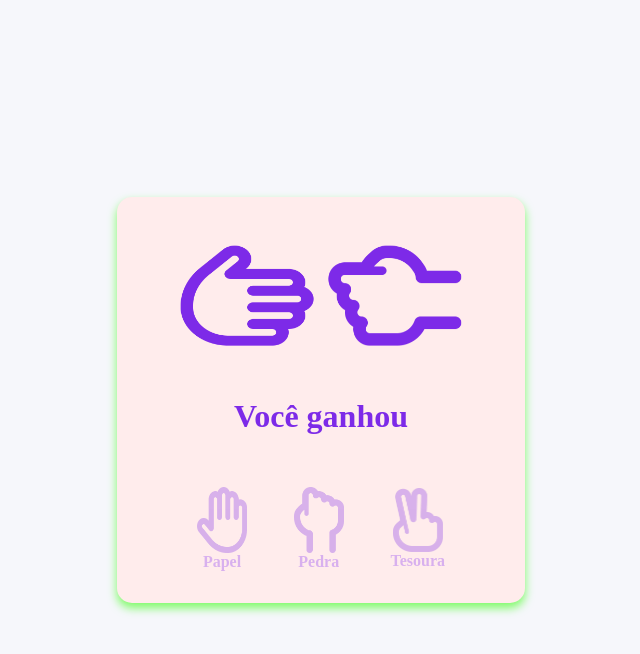
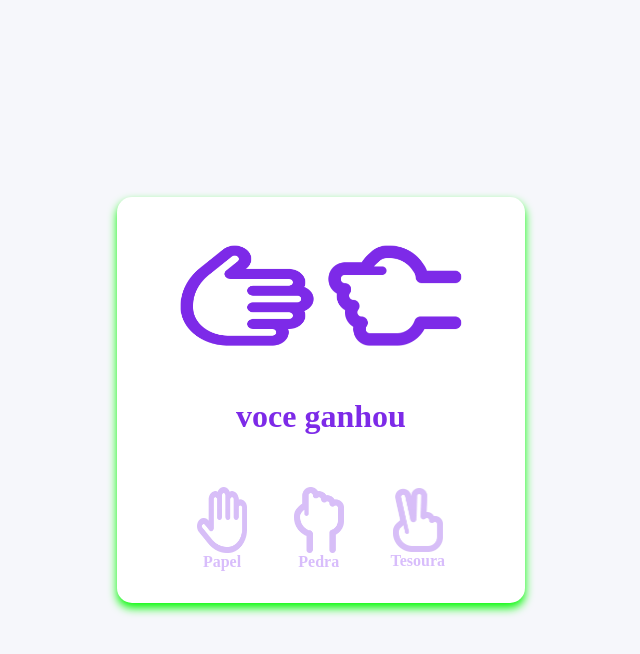
Before and after one commit to gustavo-de-almeida/jokenpo2, a plain HTML site: page index.html in a window 1280 px wide. Both pictures are taken after a click on the element "Papel". Shown: the whole page, without its empty margins (319-959 px from the left). Drawn offline with Linux system fonts and the light colour scheme.

Commit message:
correçao de bug definitivo (acho :-:)

```diff
--- a/scripts.js
+++ b/scripts.js
@@ -4,21 +4,10 @@ const result = document.querySelector("h1");
 const userResult = document.querySelector(".player img")
 const machineResult = document.querySelector(".machine img")
 const main = document.querySelector("main")
-const computerImgs = ['./assets/papel.png','./assets/pedra.png','./assets/tesoura.png',]
+const computerImgs = ['./assets/papel.png','./assets/pedra.png','./assets/tesoura.png']
 
 
-const winner ={
-  RR:"Empate"
-  ,
-  RS:"Voçê",
-  RP:"Computador",
-  PP:"Empate",
-  PR:"Voçê",
-  PS:"Computador",
-  SS:"Empate",
-  SP:"Você",
-  SR:"Computador"
-}
+
 
 
 
@@ -32,37 +21,34 @@ function choiceHandal(event) {
   setTimeout(() => {
     conteiner.classList.remove("start");
     userResult.src = computerImgs[clickedIndex]
+  const randamNumber = Math.floor( Math.random() * computerImgs.length)
+    machineResult.src = computerImgs[randamNumber]
 
 
-    const randamNumber = Math.floor( Math.random() * computerImgs.length)
-    machineResult.src = computerImgs[randamNumber]
-    const userValue = ['P','R','S'][clickedIndex]
-    const computerValue =['P','R','S'][randamNumber]
-    const userComputerResult = userValue + computerValue
-    const finalResult = winner[userComputerResult]
-    if (userValue === computerValue) {
+
+
+    if(clickedIndex === 0 && randamNumber=== 1 || clickedIndex === 2 && randamNumber === 0 || clickedIndex === 1 && randamNumber=== 2  ){
+      setTimeout(() => {
+        result.innerHTML ="voce ganhou"
+     main.style.boxShadow ='0 5px 10px rgb(0,250,0,6)'
+     }, 50);
+
+    }else if(clickedIndex === randamNumber  ){
+
       setTimeout(() => {
         result.innerHTML ="Empate"
       main.style.boxShadow ='0 5px 10px rgb(255, 238, 0)'
       }, 50);
 
-    }
-    else if(finalResult === "RS"|| finalResult=== "SP" || finalResult==="PR" ){
+    }else{
       setTimeout(() => {
-         result.innerHTML ="Computador ganhou"
-      main.style.boxShadow ='0 5px 10px rgba(255, 0, 0, 0.6)'
-      }, 50);
-
-    } else{
-      setTimeout(() => {
-        result.innerHTML ="Você ganhou"
-      main.style.boxShadow ='0 5px 10px rgba(43, 255, 0, 0.6)'
-      }, 50);
+        result.innerHTML ="Computador ganhou"
+     main.style.boxShadow ='0 5px 10px rgba(255, 0, 0, 0.6)'
+     }, 50);
 
 
-    }
+  }},2000)
 
-  }, 2000);
 }
 
 
--- a/style.css
+++ b/style.css
@@ -15,8 +15,8 @@ body {
 main {
   display: flex;
   flex-direction: column;
-  background-color: #ffecec;
-  box-shadow: 0 5px 10px  ;
+  background-color: #ffffff;
+  box-shadow: 0 5px 10px rgb(0,0,0,6) ;
   padding: 2rem 5rem;
   border-radius: 15px;
 }
```
